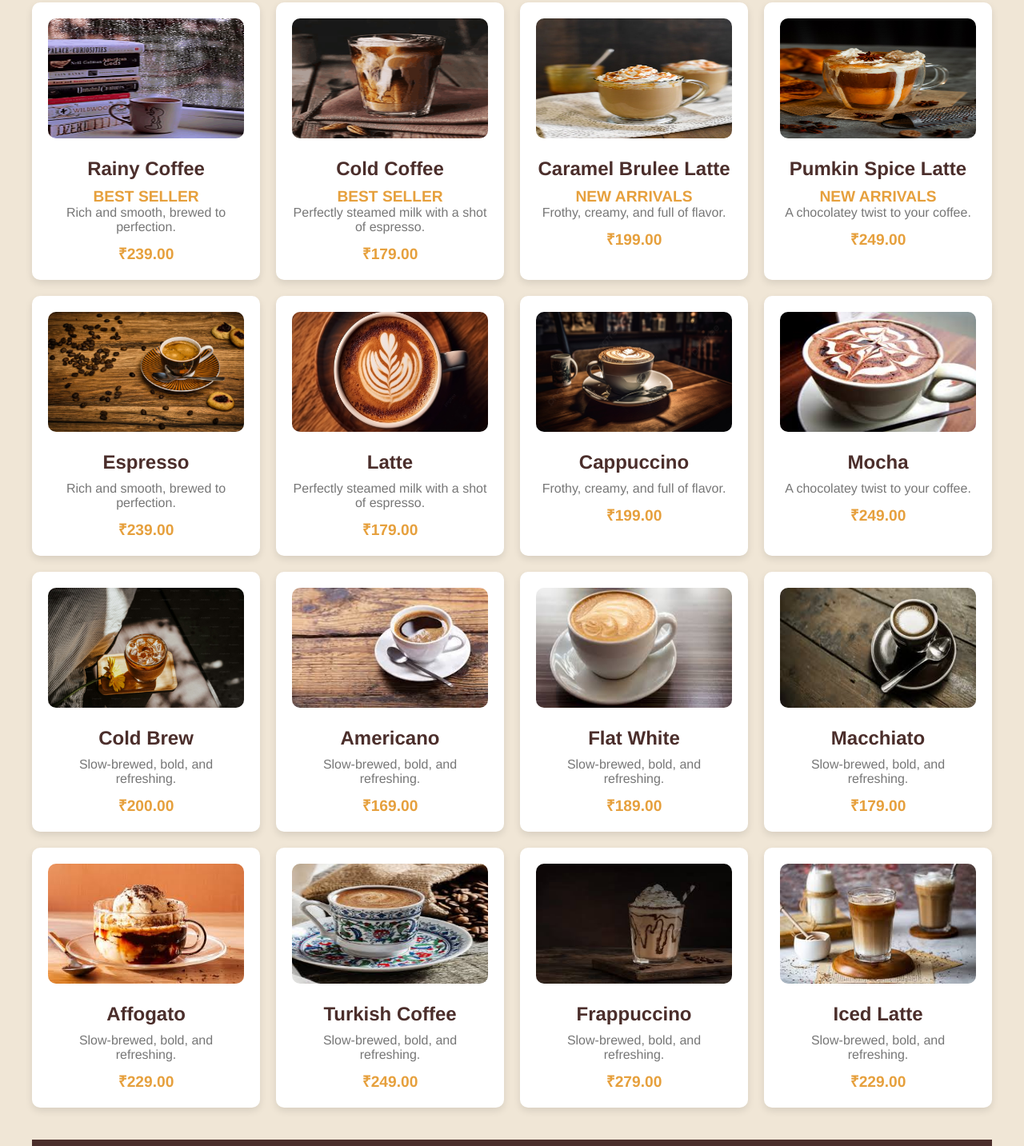
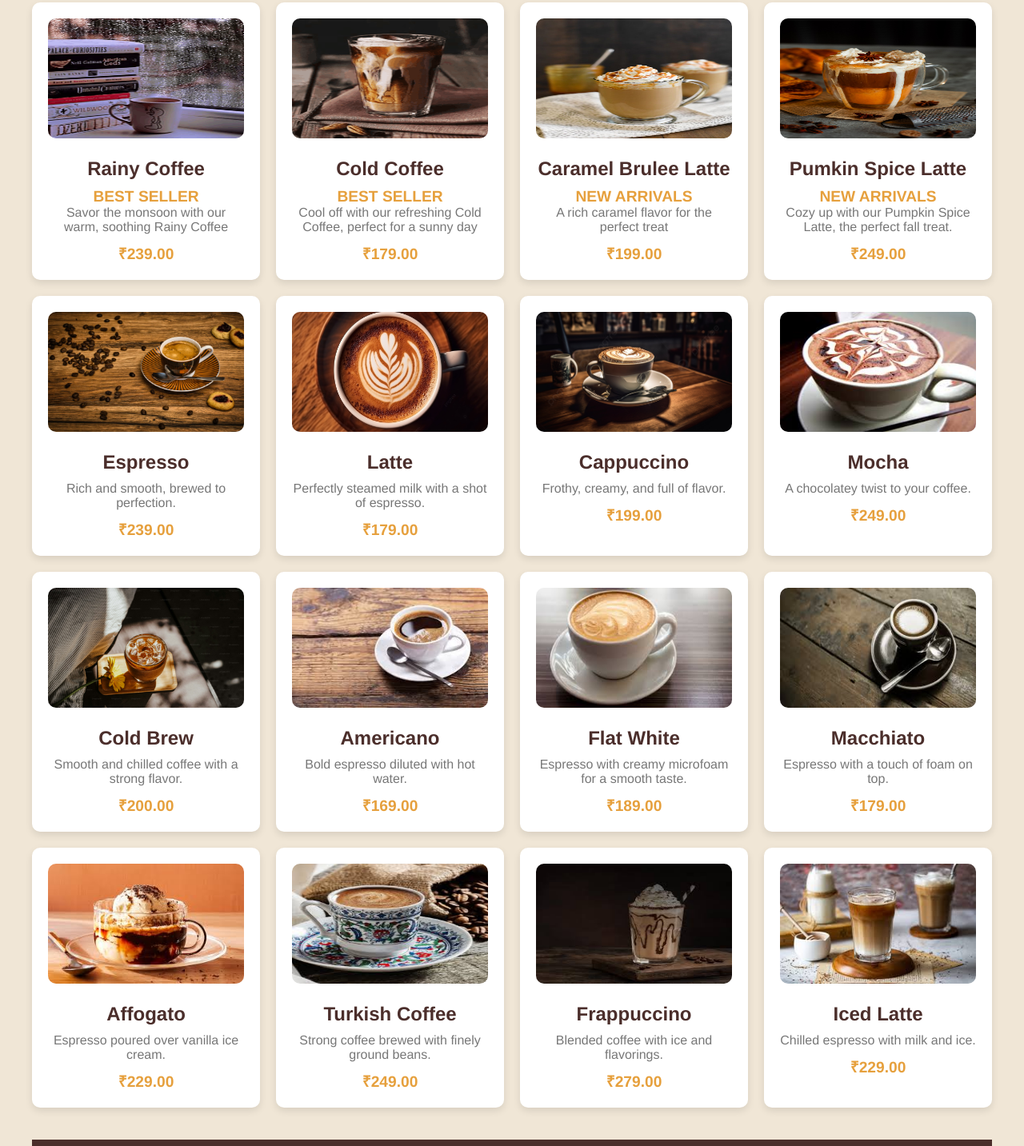
Before and after one commit to raquib-adnan/AD-COFFEE, a plain HTML site: page CAFE WEBSITE/menu.html in a window 1280 px wide. Shown: the part 207-1640 px from the top of the page at 80% size. Drawn offline with Linux system fonts and the light colour scheme.

Commit message:
changes updated

```diff
--- a/CAFE WEBSITE/menu.html
+++ b/CAFE WEBSITE/menu.html
@@ -28,28 +28,30 @@
             <img src="assets/rainy.gif" alt="Espresso" />
             <h4>Rainy Coffee</h4>
             <span>BEST SELLER</span>
-            <p>Rich and smooth, brewed to perfection.</p>
+            <p>Savor the monsoon with our warm, soothing Rainy Coffee</p>
             <span>₹239.00</span>
           </div>
           <div class="menu-item">
             <img src="assets/coldcoffee.gif" alt="Latte" />
             <h4>Cold Coffee</h4>
             <span>BEST SELLER</span>
-            <p>Perfectly steamed milk with a shot of espresso.</p>
+            <p>
+              Cool off with our refreshing Cold Coffee, perfect for a sunny day
+            </p>
             <span>₹179.00</span>
           </div>
           <div class="menu-item">
             <img src="assets/caramelbrulee.jpg" alt="Cappuccino" />
             <h4>Caramel Brulee Latte</h4>
             <span>NEW ARRIVALS</span>
-            <p>Frothy, creamy, and full of flavor.</p>
+            <p>A rich caramel flavor for the perfect treat</p>
             <span>₹199.00</span>
           </div>
           <div class="menu-item">
             <img src="assets/pumkinspice.jpeg" alt="Mocha" />
             <h4>Pumkin Spice Latte</h4>
             <span>NEW ARRIVALS</span>
-            <p>A chocolatey twist to your coffee.</p>
+            <p>Cozy up with our Pumpkin Spice Latte, the perfect fall treat.</p>
             <span>₹249.00</span>
           </div>
           <div class="menu-item">
@@ -79,49 +81,49 @@
           <div class="menu-item">
             <img src="assets/Cold Brew.jpeg" alt="Cold Brew" />
             <h4>Cold Brew</h4>
-            <p>Slow-brewed, bold, and refreshing.</p>
+            <p>Smooth and chilled coffee with a strong flavor.</p>
             <span>₹200.00</span>
           </div>
           <div class="menu-item">
             <img src="assets/Americano.jpeg" alt="Americano" />
             <h4>Americano</h4>
-            <p>Slow-brewed, bold, and refreshing.</p>
+            <p>Bold espresso diluted with hot water.</p>
             <span>₹169.00</span>
           </div>
           <div class="menu-item">
             <img src="assets/Flat White.jpeg" alt="Flat White" />
             <h4>Flat White</h4>
-            <p>Slow-brewed, bold, and refreshing.</p>
+            <p>Espresso with creamy microfoam for a smooth taste.</p>
             <span>₹189.00</span>
           </div>
           <div class="menu-item">
             <img src="assets/Macchiato.jpeg" alt="Macchiato" />
             <h4>Macchiato</h4>
-            <p>Slow-brewed, bold, and refreshing.</p>
+            <p>Espresso with a touch of foam on top.</p>
             <span>₹179.00</span>
           </div>
           <div class="menu-item">
             <img src="assets/Affogato.jpeg" alt="Affogato" />
             <h4>Affogato</h4>
-            <p>Slow-brewed, bold, and refreshing.</p>
+            <p>Espresso poured over vanilla ice cream.</p>
             <span>₹229.00</span>
           </div>
           <div class="menu-item">
             <img src="assets/Turkish Coffee.jpeg" alt="Turkish Coffee" />
             <h4>Turkish Coffee</h4>
-            <p>Slow-brewed, bold, and refreshing.</p>
+            <p>Strong coffee brewed with finely ground beans.</p>
             <span>₹249.00</span>
           </div>
           <div class="menu-item">
             <img src="assets/Frappuccino.jpeg" alt="Frappuccino" />
             <h4>Frappuccino</h4>
-            <p>Slow-brewed, bold, and refreshing.</p>
+            <p>Blended coffee with ice and flavorings.</p>
             <span>₹279.00</span>
           </div>
           <div class="menu-item">
             <img src="assets/iced latte.jpeg" alt="Iced Latte" />
             <h4>Iced Latte</h4>
-            <p>Slow-brewed, bold, and refreshing.</p>
+            <p>Chilled espresso with milk and ice.</p>
             <span>₹229.00</span>
           </div>
         </div>
@@ -131,8 +133,9 @@
         <div class="footer-content">
           <p>&copy; 2024 AD-COFFEE. All rights reserved.</p>
           <p>
-            Follow us on: <a href="#">Facebook</a> | <a href="#">Instagram</a> |
-            <a href="#">Twitter</a>
+            Follow us on: <a href="https://www.facebook.com">Facebook</a> |
+            <a href="https://www.instagram.com">Instagram</a> |
+            <a href="https://twitter.com">Twitter</a>
           </p>
         </div>
       </footer>
```
Also changed, not shown: CAFE WEBSITE/about.html (+24 -7 lines), CAFE WEBSITE/index.html (+2 -2 lines).
